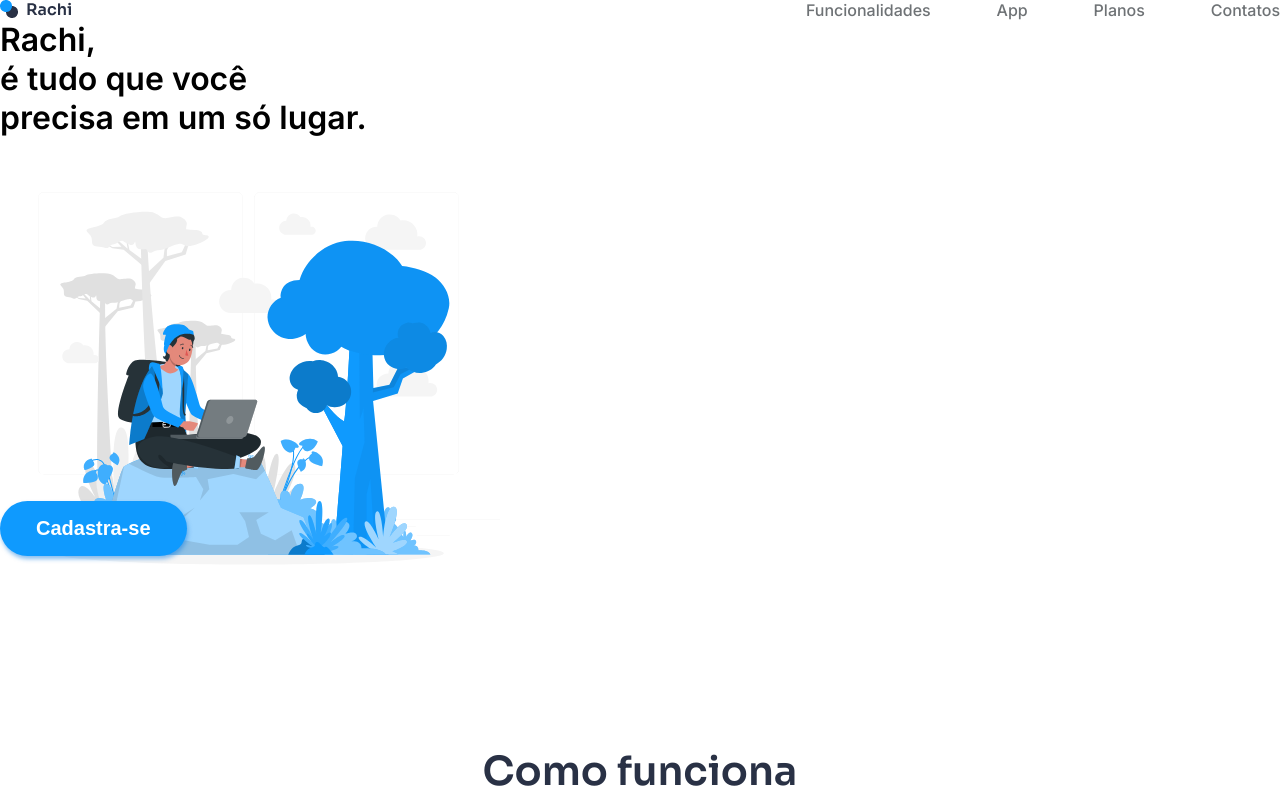
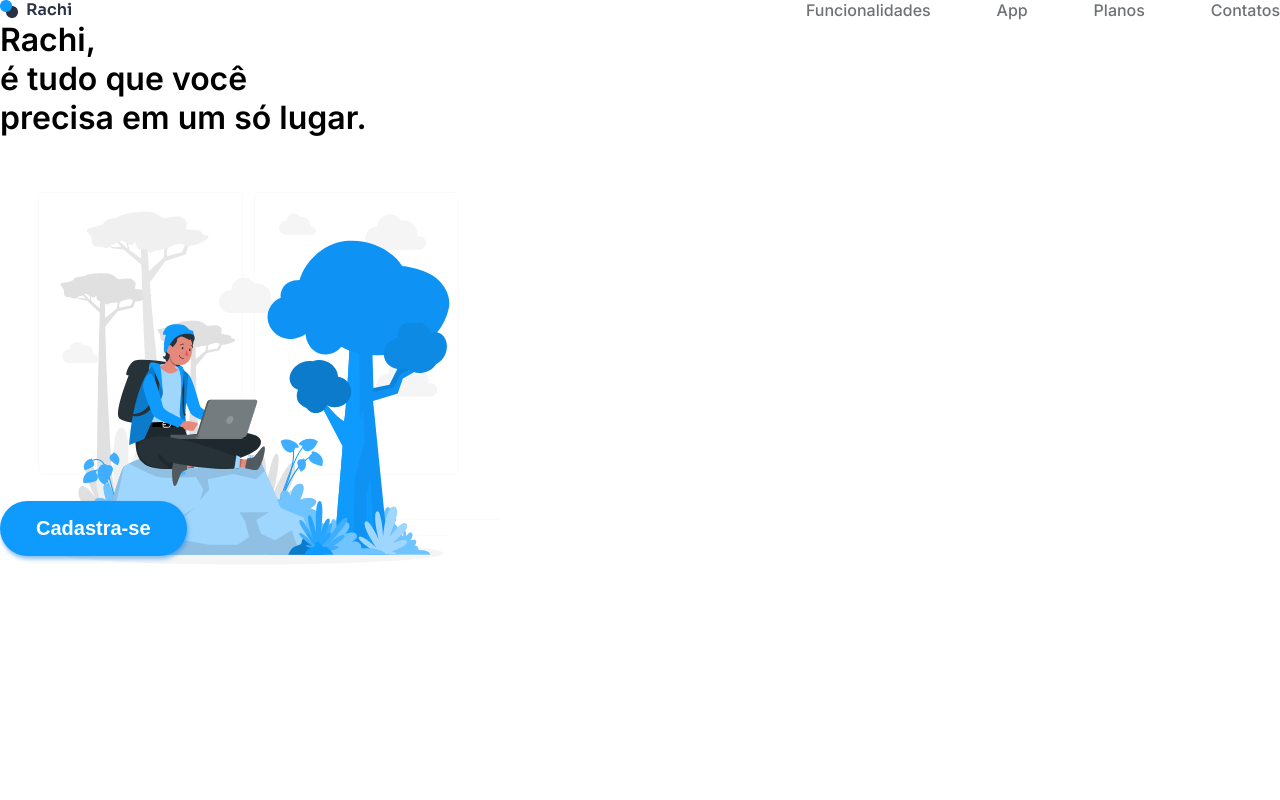
Before and after one commit to dessaphss/Rachi, a Vue app: page /#/ in a window 1280 px wide. Shown: the top 800 px of the page. Built offline with nearby package versions, Linux system fonts and the light colour scheme; the HTML template or start-up script is replaced by a standard one.

Commit message:
feature(props): added props for subtitle

```diff
--- a/src/components/CustomTitle/index.vue
+++ b/src/components/CustomTitle/index.vue
@@ -1,6 +1,7 @@
 <template>
-  <div>
-    <h2 class="sub-title">{{ titleText }}</h2>
+  <div class="custom-title">
+    <h2 class="title-text">{{ titleText }}</h2>
+    <p>{{ subTitle }}</p>
     <slot></slot>
   </div>
 </template>
@@ -11,6 +12,9 @@ export default {
     titleText: {
       type: String,
       required: true
+    },
+    subTitle: {
+      type: String
     }
   }
 }
--- a/src/components/CustomTitle/styles.scss
+++ b/src/components/CustomTitle/styles.scss
@@ -1,10 +1,18 @@
-.sub-title {
+.custom-title {
+
+}
+
+.title-text {
   color: themeColor(title);
   text-align: center;
   font-family: ($font-family-sora);
-  font-size: themeFontSize(xxxlarge);
+  font-size: themeFontSize(xxlarge);
   font-style: normal;
   font-weight: themeFontWeight(semiBold);
   line-height: normal;
-  padding-top: themeSpacings(medium);
+  margin-top: 109px;
 }
+
+.sub-title {
+  text-align: center;
+}
```
